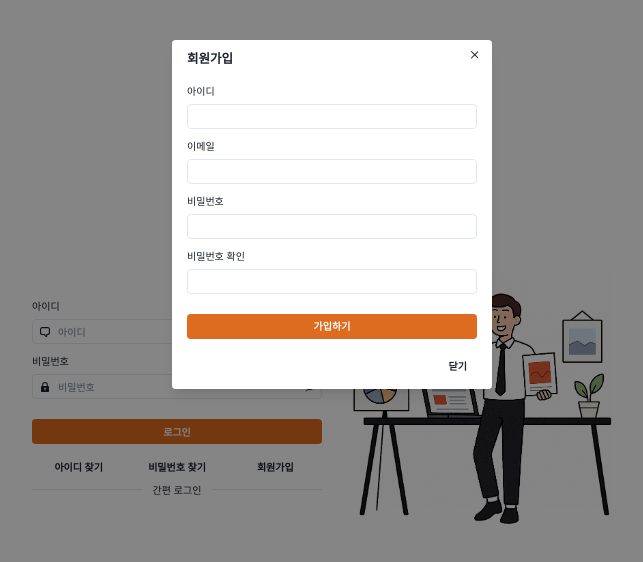
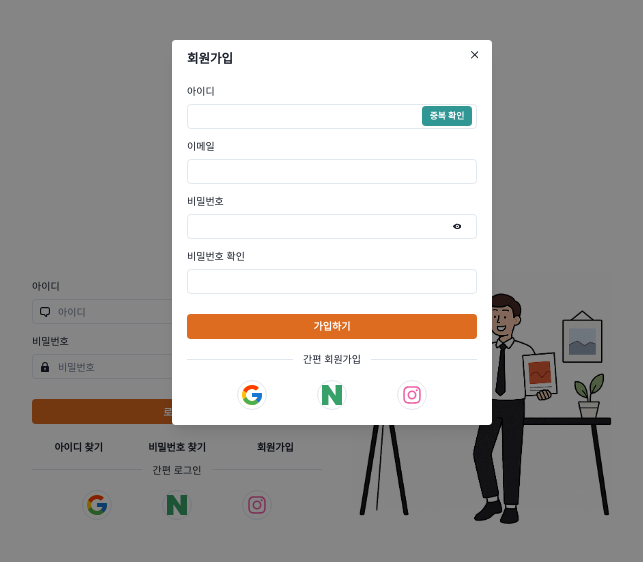
Before and after one commit to Yjason-K/vueArt-web, a React (Vite) app: page /login in a window 1280 px wide. Both pictures are taken after a click on the button "회원가입". Shown: the top 562 px of the page, without its empty margins (308-951 px from the left). Built offline with nearby package versions, Linux system fonts and the light colour scheme.

Commit message:
feat: Social Login, Singup design

```diff
--- a/package.json
+++ b/package.json
@@ -33,6 +33,7 @@
     "react": "18.3.1",
     "react-dom": "18.3.1",
     "react-hook-form": "7.55.0",
+    "react-icons": "^5.5.0",
     "react-router-dom": "7.5.0",
     "zod": "3.24.2",
     "zustand": "5.0.3"
--- a/src/api/auth.ts
+++ b/src/api/auth.ts
@@ -0,0 +1,29 @@
+import { createAxiosInstance } from '@/utils/axios';
+import { module } from '@/utils/axios/module';
+
+const { get, post } = createAxiosInstance({
+  baseURL: module.auth?.url ?? '', // module 객체가 정의되었다고 가정
+});
+
+interface SignupData {
+  userId: string;
+  email: string;
+  password: string;
+}
+
+export const checkUserIdDuplicate = (userId: string) => {
+  return get('/check-id', [], { params: { userId } });
+};
+
+export const signupUser = (data: SignupData) => {
+  return post('/register', [], data); // module.auth?.subModule?.register?.url 써도 됨
+};
+
+interface LoginData {
+  userId: string;
+  password: string;
+}
+
+export const loginUser = (data: LoginData) => {
+  return post('/login', [], data); // 구조적 경로 설계 시 subModule 사용 가능
+};
--- a/src/components/auth/LoginForm.tsx
+++ b/src/components/auth/LoginForm.tsx
@@ -19,6 +19,7 @@ import { ChatIcon, LockIcon, ViewIcon, ViewOffIcon } from '@chakra-ui/icons';
 import { IconInput } from '../input/IconInput';
 import { useNavigate } from 'react-router-dom';
 import { SignupModal } from './SignupModal';
+import { SocialLoginBtnList } from './SocialLoginBtnList';
 
 // Define the schema for form validation
 const loginSchema = z.object({
@@ -118,6 +119,12 @@ export const LoginForm: React.FC<LoginFormProps> = ({
       </VStack>
       <LoginRouteBtn onOpen={onOpen} />
       <SignupModal isOpen={isOpen} onClose={onClose} />
+      <Box position="relative" w="100%" h="1px" bg="gray.200">
+        <Divider w="100%" />
+        <AbsoluteCenter bg="white" px="4" left="50%">
+          간편 로그인
+        </AbsoluteCenter>
+      </Box>
       <SocialLoginBtnList />
     </Flex>
   );
@@ -151,26 +158,6 @@ const LoginRouteBtn = ({ onOpen }: { onOpen: () => void }) => {
   );
 };
 
-const SocialLoginBtnList = () => {
-  return (
-    <>
-      <Box position="relative" w="100%" h="1px" bg="gray.200">
-        <Divider w="100%" />
-        <AbsoluteCenter bg="white" px="4" left="50%">
-          간편 로그인
-        </AbsoluteCenter>
-      </Box>
-      <ButtonGroup w="100%">
-        {/* <SocialLoginBtn
-          icon={<Icon   />}
-          onClick={() => {}}
-          ariaLabel="Google 로그인"
-        /> */}
-      </ButtonGroup>
-    </>
-  );
-};
-
 // const SocialLoginBtn = ({
 //   icon,
 //   onClick,
--- a/src/components/auth/SignupForm.tsx
+++ b/src/components/auth/SignupForm.tsx
@@ -5,16 +5,31 @@ import {
   FormErrorMessage,
   Input,
   VStack,
+  Box,
+  AbsoluteCenter,
+  Divider,
 } from '@chakra-ui/react';
 import { useForm } from 'react-hook-form';
 import { z } from 'zod';
 import { zodResolver } from '@hookform/resolvers/zod';
+//import { signupUser } from '@/api/auth';
+import { checkUserIdDuplicate } from '@/api/auth'; // 중복 확인 API 호출
+import { InputGroup, InputRightElement, IconButton } from '@chakra-ui/react';
+import { useState } from 'react';
+import { ViewIcon, ViewOffIcon } from '@chakra-ui/icons';
+import { SocialLoginBtnList } from './SocialLoginBtnList';
+
+const passwordRegex =
+  /^(?=.*[A-Za-z])(?=.*\d)(?=.*[@$!%*#?&^])[A-Za-z\d@$!%*#?&^]{8,}$/;
 
 const signupSchema = z
   .object({
     userId: z.string().min(4, '아이디는 4자 이상이어야 합니다.'),
     email: z.string().email('유효한 이메일을 입력해주세요.'),
-    password: z.string().min(6, '비밀번호는 6자 이상이어야 합니다.'),
+    password: z
+      .string()
+      .min(8, '비밀번호는 8자 이상이어야 합니다.')
+      .regex(passwordRegex, '영문, 숫자, 특수문자를 모두 포함해야 합니다.'),
     confirmPassword: z.string(),
   })
   .refine((data) => data.password === data.confirmPassword, {
@@ -34,15 +49,35 @@ export const SignupForm = ({ onSuccess }: SignupFormProps) => {
     handleSubmit,
     formState: { errors, isSubmitting },
     reset,
+    getValues,
   } = useForm<SignupFormData>({
     resolver: zodResolver(signupSchema),
   });
+  const [showPassword, setShowPassword] = useState(false);
+  //const [showConfirmPassword, setShowConfirmPassword] = useState(false);
 
   const onSubmit = async (data: SignupFormData) => {
     console.log('회원가입 데이터:', data);
 
-    // 여기에 회원가입 API 요청을 넣으면 됨 (예: await axios.post(...))
+    /*
 
+    try {
+      const { userId, email, password } = data;
+
+      // ✨ API 호출 - 백엔드로 전송
+      await signupUser({ userId, email, password });
+
+      // 성공 처리
+      reset(); // 입력 값 초기화
+      if (onSuccess) onSuccess(); // 모달 닫기
+      alert('회원가입이 완료되었습니다!');
+    } catch (err: any) {
+      // 실패 처리
+      console.error('회원가입 실패:', err.response?.data || err.message);
+      alert('회원가입 중 문제가 발생했습니다.');
+    }
+
+    */
     // 성공 시
     reset(); // 폼 초기화
     if (onSuccess) onSuccess(); // 모달 닫기
@@ -50,10 +85,29 @@ export const SignupForm = ({ onSuccess }: SignupFormProps) => {
 
   return (
     <form onSubmit={handleSubmit(onSubmit)}>
-      <VStack spacing={4} align="stretch">
+      <VStack spacing={4} align="stretch" pb={4}>
         <FormControl isInvalid={!!errors.userId}>
           <FormLabel>아이디</FormLabel>
-          <Input {...register('userId')} />
+          <InputGroup>
+            <Input {...register('userId')} />
+            <InputRightElement width="6rem">
+              <Button
+                size="sm"
+                colorScheme="teal"
+                onClick={async () => {
+                  const userId = getValues('userId');
+                  try {
+                    await checkUserIdDuplicate(userId);
+                    alert('사용 가능한 아이디입니다.');
+                  } catch {
+                    alert('이미 사용 중인 아이디입니다다.');
+                  }
+                }}
+              >
+                중복 확인
+              </Button>
+            </InputRightElement>
+          </InputGroup>
           <FormErrorMessage>{errors.userId?.message}</FormErrorMessage>
         </FormControl>
 
@@ -65,7 +119,21 @@ export const SignupForm = ({ onSuccess }: SignupFormProps) => {
 
         <FormControl isInvalid={!!errors.password}>
           <FormLabel>비밀번호</FormLabel>
-          <Input type="password" {...register('password')} />
+          <InputGroup>
+            <Input
+              type={showPassword ? 'text' : 'password'}
+              {...register('password')}
+            />
+            <InputRightElement width="4rem">
+              <IconButton
+                variant={'ghost'}
+                aria-label="비밀번호 보기기"
+                icon={showPassword ? <ViewOffIcon /> : <ViewIcon />}
+                onClick={() => setShowPassword(!showPassword)}
+                size="sm"
+              />
+            </InputRightElement>
+          </InputGroup>
           <FormErrorMessage>{errors.password?.message}</FormErrorMessage>
         </FormControl>
 
@@ -80,9 +148,17 @@ export const SignupForm = ({ onSuccess }: SignupFormProps) => {
           colorScheme="orange"
           isLoading={isSubmitting}
           mt={4}
+          mb={4}
         >
           가입하기
         </Button>
+        <Box position="relative" w="100%" h="1px" bg="gray.200">
+          <Divider w="100%" />
+          <AbsoluteCenter bg="white" px="4" left="50%">
+            간편 회원가입
+          </AbsoluteCenter>
+        </Box>
+        <SocialLoginBtnList />
       </VStack>
     </form>
   );
--- a/src/components/auth/SignupModal.tsx
+++ b/src/components/auth/SignupModal.tsx
@@ -5,8 +5,6 @@ import {
   ModalHeader,
   ModalCloseButton,
   ModalBody,
-  ModalFooter,
-  Button,
 } from '@chakra-ui/react';
 import { SignupForm } from './SignupForm.tsx'; // 경로는 실제 폴더 구조에 맞게 수정
 
@@ -26,11 +24,6 @@ export const SignupModal = ({ isOpen, onClose }: SignupModalProps) => {
           {/* 회원가입 폼 컴포넌트 */}
           <SignupForm onSuccess={onClose} />
         </ModalBody>
-        <ModalFooter>
-          <Button variant="ghost" onClick={onClose}>
-            닫기
-          </Button>
-        </ModalFooter>
       </ModalContent>
     </Modal>
   );
--- /dev/null
+++ b/src/components/auth/SocialLoginBtnList.tsx
@@ -0,0 +1,61 @@
+import { Flex, IconButton, Tooltip } from '@chakra-ui/react';
+import { FcGoogle } from 'react-icons/fc';
+import { SiNaver } from 'react-icons/si';
+import { FaInstagram } from 'react-icons/fa';
+
+const SOCIAL_AUTH_URL = {
+  google: 'https://your-backend.com/oauth2/authorize/google',
+  naver: 'https://your-backend.com/oauth2/authorize/naver',
+  instagram: 'https://your-backend.com/oauth2/authorize/instagram',
+};
+
+export const SocialLoginBtnList = () => {
+  const handleSocialLogin = (provider: 'google' | 'naver' | 'instagram') => {
+    window.location.href = SOCIAL_AUTH_URL[provider];
+  };
+
+  return (
+    <Flex
+      w="100%"
+      justify="space-between" // 공간을 균등하게 분배
+      align="center"
+      gap={4} // 간격 조절
+      mt={4}
+      px={20} // 양쪽 여백
+    >
+      <Tooltip label="Google 로그인" hasArrow>
+        <IconButton
+          aria-label="Google 로그인"
+          icon={<FcGoogle size="24" />}
+          onClick={() => handleSocialLogin('google')}
+          variant="outline"
+          borderRadius="full"
+          size="lg"
+        />
+      </Tooltip>
+      <Tooltip label="Naver 로그인" hasArrow>
+        <IconButton
+          aria-label="Naver 로그인"
+          icon={<SiNaver size="20" />}
+          onClick={() => handleSocialLogin('naver')}
+          variant="outline"
+          borderRadius="full"
+          size="lg"
+          color="green.500"
+        />
+      </Tooltip>
+
+      <Tooltip label="Instagram 로그인" hasArrow>
+        <IconButton
+          aria-label="Instagram 로그인"
+          icon={<FaInstagram size="20" />}
+          onClick={() => handleSocialLogin('instagram')}
+          variant="outline"
+          borderRadius="full"
+          size="lg"
+          color="pink.400"
+        />
+      </Tooltip>
+    </Flex>
+  );
+};
```
Also changed, not shown: src/api/client.ts (deleted), 1 other file (tests, documents, lock files or other folders).
